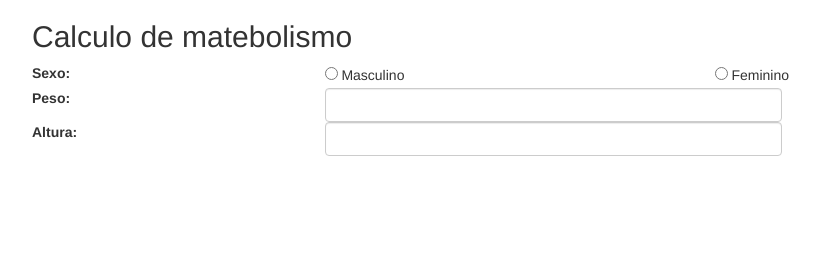
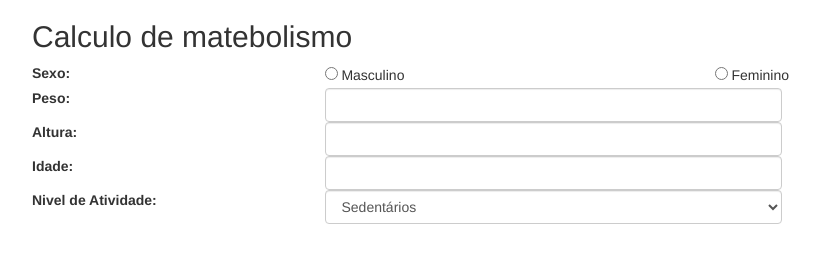
Before and after one commit to MattheusCosta/calcMetabolismo, a website: page www/index.html in a window 1280 px wide. Shown: the whole page, without its empty margins (38-858 px from the left). Drawn offline with Linux system fonts and the light colour scheme.

Commit message:
Label, Input e Select de Idade e Nível de Atividade

```diff
--- a/www/index.html
+++ b/www/index.html
@@ -61,6 +61,34 @@
     </div>
   </div>
 
+  <div class="row">
+    <div class="form-group">
+      <div class="col-xs-3">
+        <label>Idade: </label>
+      </div>
+      <div class="col-xs-5">
+        <input class="form-control" type="number" id="idade">
+      </div>
+    </div>
+  </div>
+
+  <div class="row">
+    <div class="form-group">
+      <div class="col-xs-3">
+        <label>Nivel de Atividade: </label>
+      </div>
+      <div class="col-xs-5">
+        <select class="form-control" id="nivelAtividade">
+          <option value="sedentarios">Sedentários</option>
+          <option value="levementeAtivo">Levemente ativo</option>
+          <option value="moderadamenteAtivo">Moderadamente ativo</option>
+          <option value="altamenteAtivo">Altamente ativo</option>
+          <option value="extremamenteAtivo">Extremamente ativo</option>
+        </select>
+      </div>
+    </div>
+  </div>
+
   </div>
 </body>
 </html>
```
